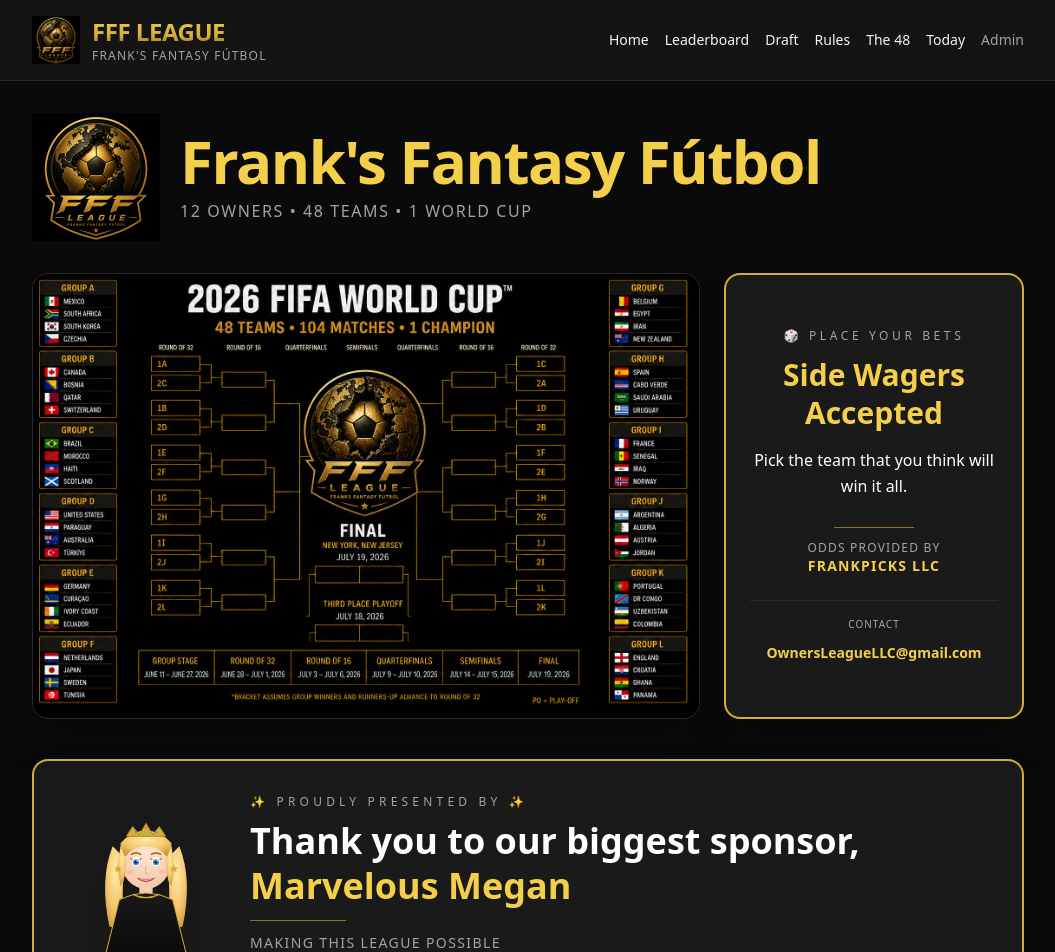
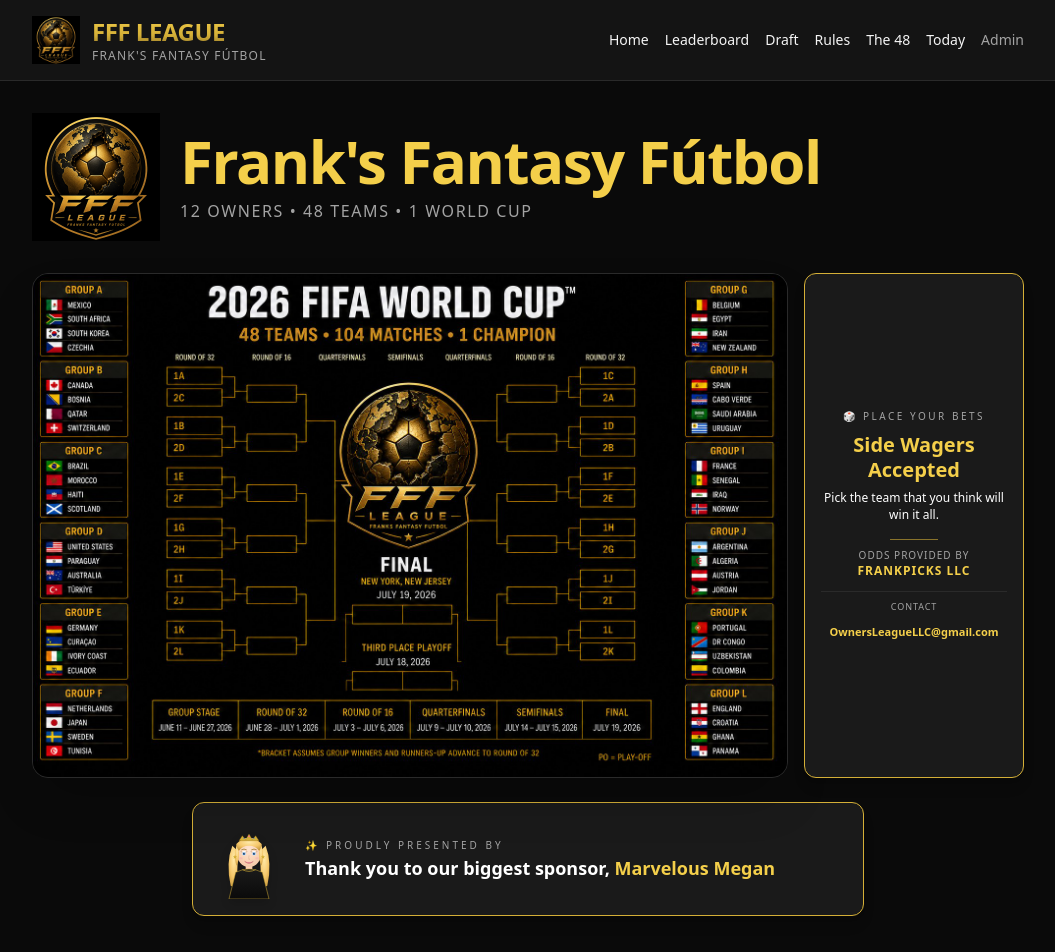
Before and after one commit to Fuhrank/fff-league, a Next.js app: page / in a window 1280 px wide. Shown: the top 952 px of the page, without its empty margins (112-1167 px from the left). Built offline with nearby package versions, Linux system fonts and the light colour scheme.

Commit message:
Shrink side wagers + sponsor banners

```diff
--- a/app/page.tsx
+++ b/app/page.tsx
@@ -15,7 +15,7 @@ export default function HomePage() {
       </div>
 
       {/* ============ BRACKET + SIDE BANNER ============ */}
-      <div className="grid grid-cols-1 lg:grid-cols-[1fr_300px] gap-6 mb-10">
+      <div className="grid grid-cols-1 lg:grid-cols-[1fr_220px] gap-4 mb-6">
         <div className="rounded-2xl border border-line bg-card overflow-hidden shadow-2xl">
           <img
             src="/bracket-2026.jpg"
@@ -25,29 +25,29 @@ export default function HomePage() {
         </div>
 
         {/* ============ SIDE WAGERS BANNER ============ */}
-        <aside className="rounded-2xl border-2 border-[color:var(--gold)] bg-card p-6 flex flex-col justify-center text-center shadow-2xl">
-          <div className="text-xs uppercase tracking-[0.3em] text-[color:var(--text-dim)] mb-3">
+        <aside className="rounded-xl border border-[color:var(--gold)] bg-card p-4 flex flex-col justify-center text-center shadow-lg">
+          <div className="text-[10px] uppercase tracking-[0.25em] text-[color:var(--text-dim)] mb-2">
             🎲 Place Your Bets
           </div>
-          <h2 className="text-2xl sm:text-3xl font-extrabold gold-bright leading-tight mb-4">
+          <h2 className="text-lg sm:text-xl font-extrabold gold-bright leading-tight mb-2">
             Side Wagers Accepted
           </h2>
-          <p className="text-sm sm:text-base text-white leading-relaxed mb-4">
+          <p className="text-xs text-white leading-snug mb-2">
             Pick the team that you think will win it all.
           </p>
-          <div className="mx-auto h-px w-20 bg-[color:var(--gold)] opacity-60 my-3" />
-          <p className="text-xs uppercase tracking-widest text-[color:var(--text-dim)] mb-4">
+          <div className="mx-auto h-px w-12 bg-[color:var(--gold)] opacity-60 my-2" />
+          <p className="text-[10px] uppercase tracking-widest text-[color:var(--text-dim)] mb-2">
             Odds provided by
             <br />
-            <span className="gold-bright font-bold text-sm">FrankPicks LLC</span>
+            <span className="gold-bright font-bold text-xs">FrankPicks LLC</span>
           </p>
-          <div className="mt-2 pt-4 border-t border-line">
-            <p className="text-[10px] uppercase tracking-widest text-[color:var(--text-dim)] mb-2">
+          <div className="mt-1 pt-2 border-t border-line">
+            <p className="text-[9px] uppercase tracking-widest text-[color:var(--text-dim)] mb-1">
               Contact
             </p>
             <a
               href="mailto:OwnersLeagueLLC@gmail.com"
-              className="text-xs sm:text-sm gold-bright font-semibold break-all hover:underline"
+              className="text-[11px] gold-bright font-semibold break-all hover:underline"
             >
               OwnersLeagueLLC@gmail.com
             </a>
@@ -56,26 +56,21 @@ export default function HomePage() {
       </div>
 
       {/* ============ SPONSOR BANNER ============ */}
-      <div className="my-10 rounded-2xl border-2 border-[color:var(--gold)] bg-card overflow-hidden shadow-2xl">
-        <div className="flex flex-col sm:flex-row items-center gap-6 p-6 sm:p-8">
+      <div className="my-6 rounded-xl border border-[color:var(--gold)] bg-card overflow-hidden shadow-lg max-w-2xl mx-auto">
+        <div className="flex flex-row items-center gap-4 p-4">
           <img
             src="/marvelous-megan.svg"
             alt="Marvelous Megan"
-            className="h-32 w-32 sm:h-40 sm:w-40 flex-shrink-0 drop-shadow-2xl"
+            className="h-16 w-16 sm:h-20 sm:w-20 flex-shrink-0 drop-shadow-lg"
           />
-          <div className="flex-1 text-center sm:text-left">
-            <p className="text-[10px] sm:text-xs uppercase tracking-[0.35em] text-[color:var(--text-dim)] mb-2">
-              ✨ Proudly Presented By ✨
+          <div className="flex-1 text-left">
+            <p className="text-[9px] sm:text-[10px] uppercase tracking-[0.3em] text-[color:var(--text-dim)] mb-1">
+              ✨ Proudly Presented By
             </p>
-            <h2 className="text-2xl sm:text-4xl font-extrabold leading-tight mb-2">
-              <span className="text-white">Thank you to our biggest sponsor,</span>
-              <br />
+            <h2 className="text-sm sm:text-lg font-extrabold leading-tight">
+              <span className="text-white">Thank you to our biggest sponsor, </span>
               <span className="gold-bright">Marvelous Megan</span>
             </h2>
-            <div className="mt-3 mx-auto sm:mx-0 h-px w-24 bg-[color:var(--gold)] opacity-60" />
-            <p className="text-xs sm:text-sm text-[color:var(--text-dim)] uppercase tracking-widest mt-3">
-              Making this league possible
-            </p>
           </div>
         </div>
       </div>
```
